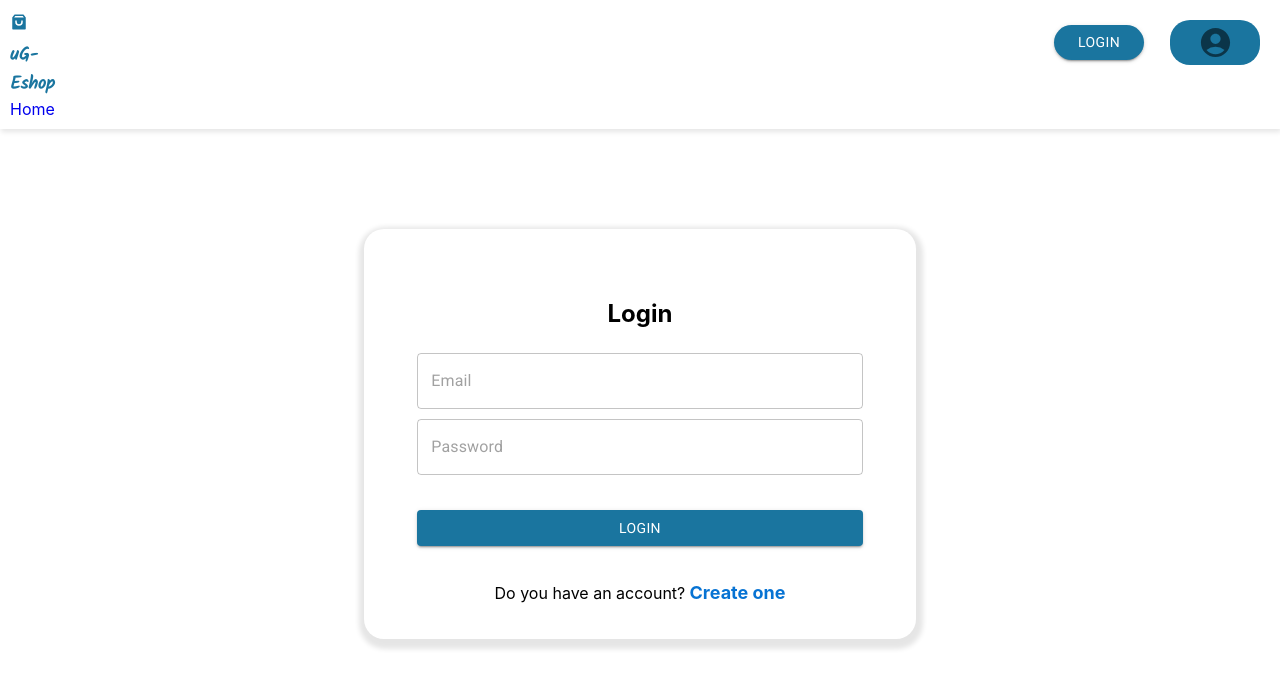
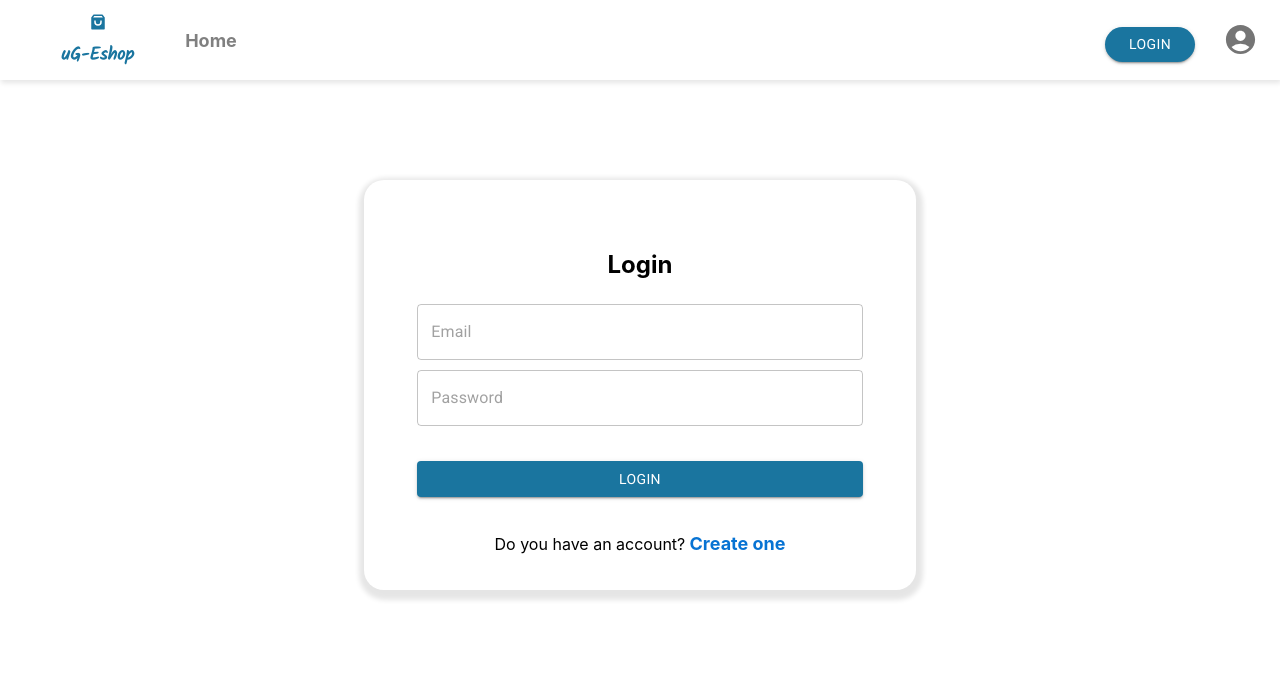
Before and after one commit to Anjali-Singh02/upgrad-eshop, a React (Create React App) app: page /login in a window 1280 px wide. Shown: the top 688 px of the page. Built offline with nearby package versions, Linux system fonts and the light colour scheme.

Commit message:
changed css property for home link and profile icon

```diff
--- a/src/components/Navbar.css
+++ b/src/components/Navbar.css
@@ -13,7 +13,7 @@
 	display: flex;
 	flex-direction: column;
 	text-align: center;
-	width: 10%;
+	width: 100%;
 
 	font-size: large;
 	font-weight: bold;
@@ -26,13 +26,26 @@
 	color: #1a759f;
 	text-decoration: none;
 }
-
-.btn-container Button {
+.logo-menu-container {
+	width: 18%;
+	display: flex;
+	justify-content: space-between;
+	align-items: center;
+}
+.home a {
+	color: gray;
+	font-weight: bold;
+	font-size: large;
+}
+.home a:hover {
+	text-decoration-line: underline;
+}
+.btn-container .button {
 	padding: 5px;
 	width: 90px;
 	border-radius: 20px;
 	margin-top: 10px;
-	margin-right: 10px;
+	/* margin-right: 10px; */
 	border: 2px;
 	background-color: #1a759f;
 }
@@ -42,4 +55,7 @@
 	.logo {
 		width: 25vw;
 	}
+	.logo-menu-container {
+		width: 38%;
+	}
 }
```
